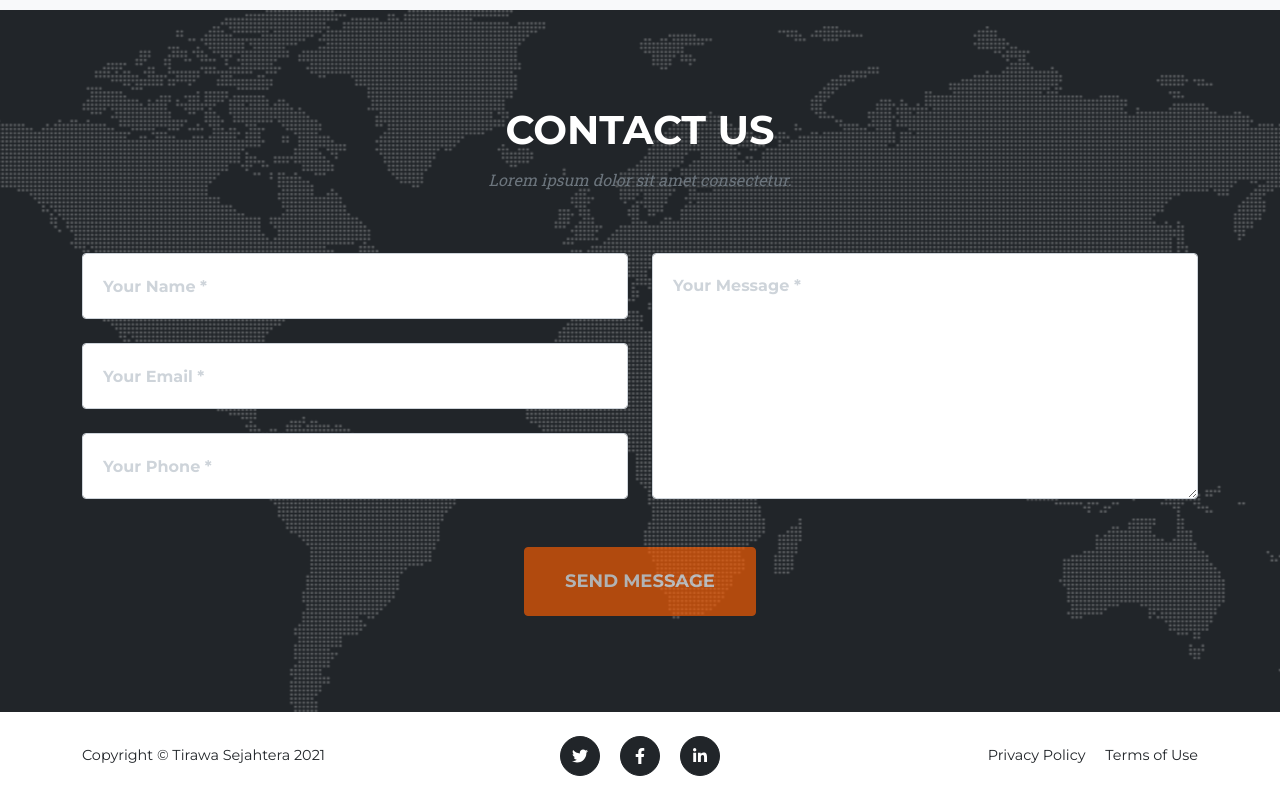
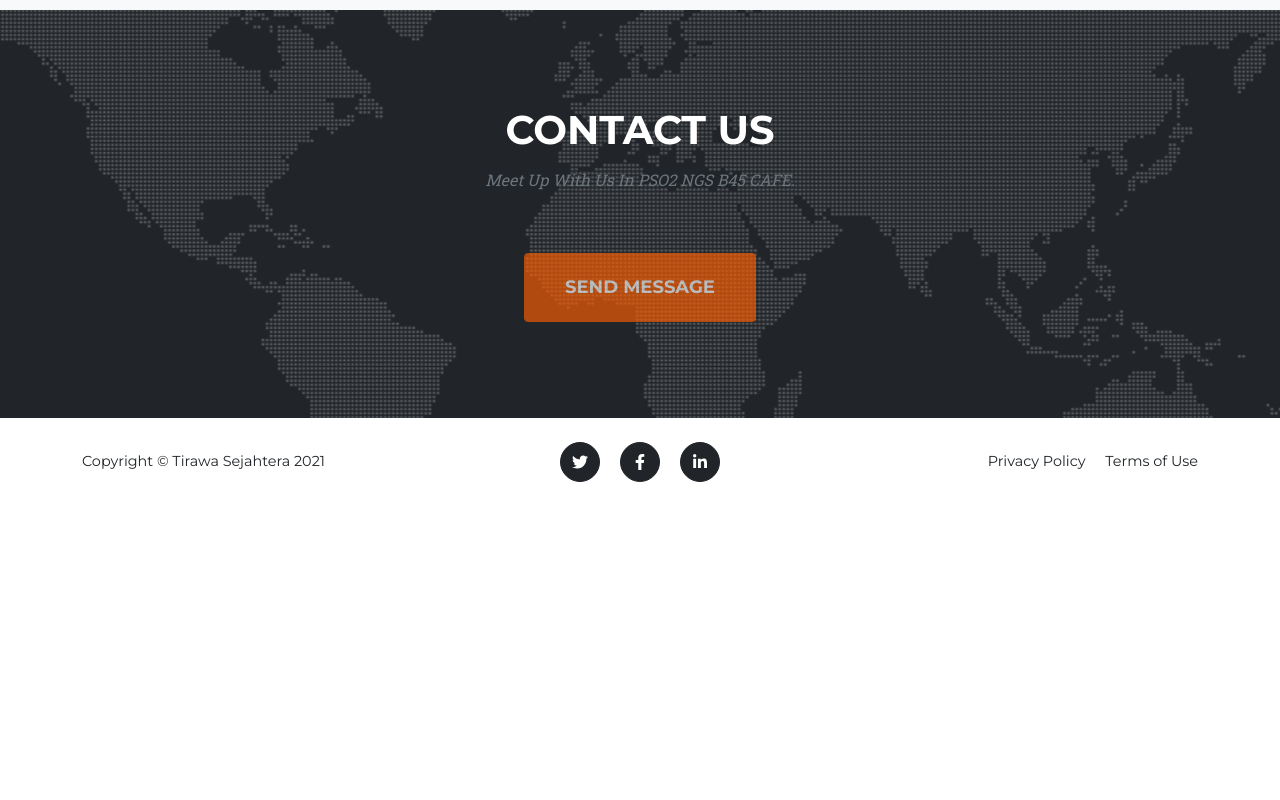
Before and after one commit to tirawaid/tirawa.github.io, a plain HTML site: page index.html in a window 1280 px wide. Shown: the part 5607-6407 px from the top of the page. After the commit the page ends 6113 px from the top, so only its background shows below. Drawn offline with nearby package versions, Linux system fonts and the light colour scheme.

Commit message:
Update index.html

```diff
--- a/index.html
+++ b/index.html
@@ -344,7 +344,7 @@
             <div class="container">
                 <div class="text-center">
                     <h2 class="section-heading text-uppercase">Contact Us</h2>
-                    <h3 class="section-subheading text-muted">Lorem ipsum dolor sit amet consectetur.</h3>
+                    <h3 class="section-subheading text-muted">Meet Up With Us In PSO2 NGS B45 CAFE.</h3>
                 </div>
                 <!-- * * * * * * * * * * * * * * *-->
                 <!-- * * SB Forms Contact Form * *-->
@@ -353,38 +353,11 @@
                 <!-- To make this form functional, sign up at-->
                 <!-- https://startbootstrap.com/solution/contact-forms-->
                 <!-- to get an API token!-->
-                <form id="contactForm" data-sb-form-api-token="API_TOKEN">
-                    <div class="row align-items-stretch mb-5">
-                        <div class="col-md-6">
-                            <div class="form-group">
-                                <!-- Name input-->
-                                <input class="form-control" id="name" type="text" placeholder="Your Name *" data-sb-validations="required" />
-                                <div class="invalid-feedback" data-sb-feedback="name:required">A name is required.</div>
-                            </div>
-                            <div class="form-group">
-                                <!-- Email address input-->
-                                <input class="form-control" id="email" type="email" placeholder="Your Email *" data-sb-validations="required,email" />
-                                <div class="invalid-feedback" data-sb-feedback="email:required">An email is required.</div>
-                                <div class="invalid-feedback" data-sb-feedback="email:email">Email is not valid.</div>
-                            </div>
-                            <div class="form-group mb-md-0">
-                                <!-- Phone number input-->
-                                <input class="form-control" id="phone" type="tel" placeholder="Your Phone *" data-sb-validations="required" />
-                                <div class="invalid-feedback" data-sb-feedback="phone:required">A phone number is required.</div>
-                            </div>
-                        </div>
-                        <div class="col-md-6">
-                            <div class="form-group form-group-textarea mb-md-0">
-                                <!-- Message input-->
-                                <textarea class="form-control" id="message" placeholder="Your Message *" data-sb-validations="required"></textarea>
-                                <div class="invalid-feedback" data-sb-feedback="message:required">A message is required.</div>
-                            </div>
-                        </div>
-                    </div>
+
                     <!-- Submit success message-->
                     <!---->
                     <!-- This is what your users will see when the form-->
-                    <!-- has successfully submitted-->
+                    <!-- has successfully submitted
                     <div class="d-none" id="submitSuccessMessage">
                         <div class="text-center text-white mb-3">
                             <div class="fw-bolder">Form submission successful!</div>
@@ -392,7 +365,7 @@
                             <br />
                             <a href="https://startbootstrap.com/solution/contact-forms">https://startbootstrap.com/solution/contact-forms</a>
                         </div>
-                    </div>
+                    </div> -->
                     <!-- Submit error message-->
                     <!---->
                     <!-- This is what your users will see when there is-->
```
